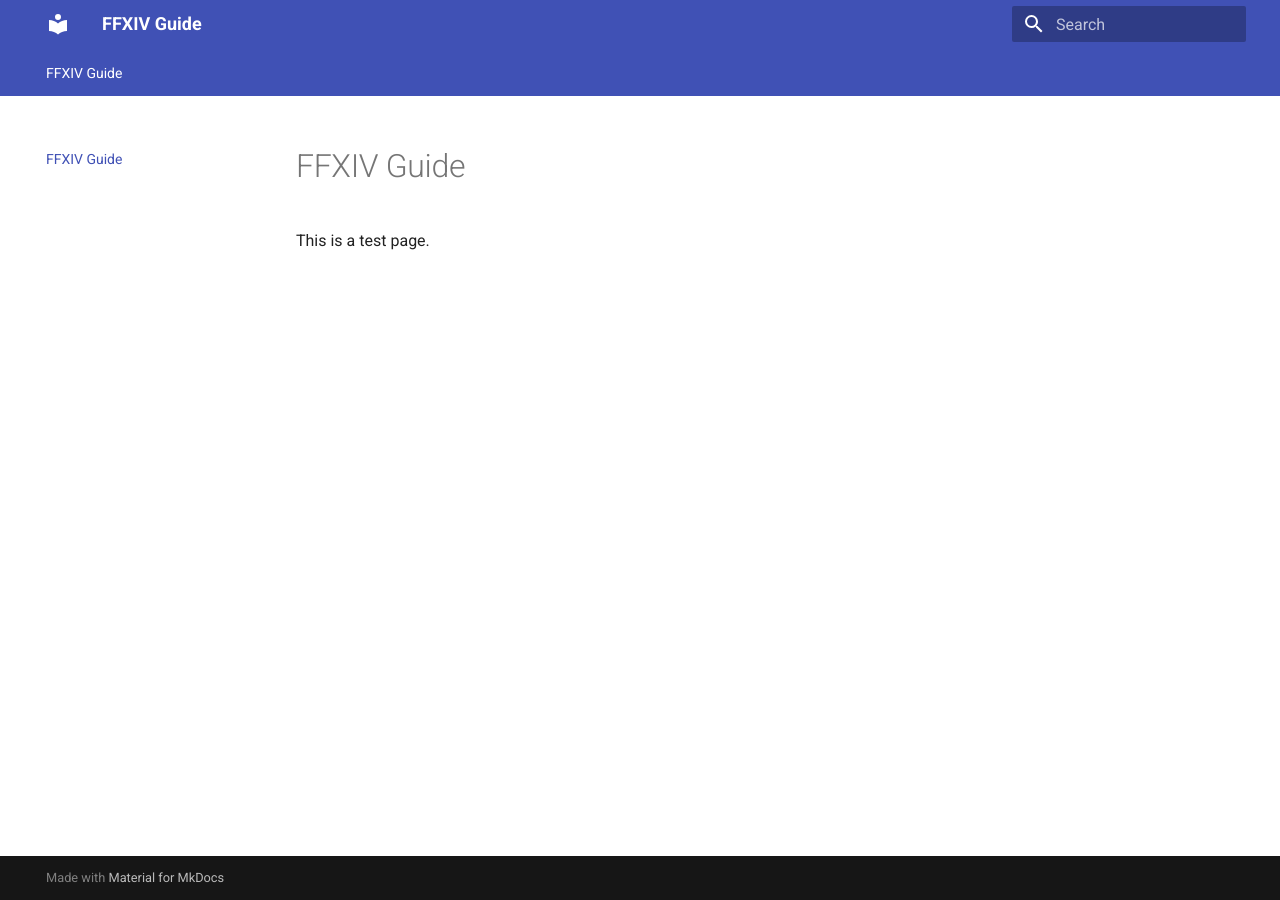
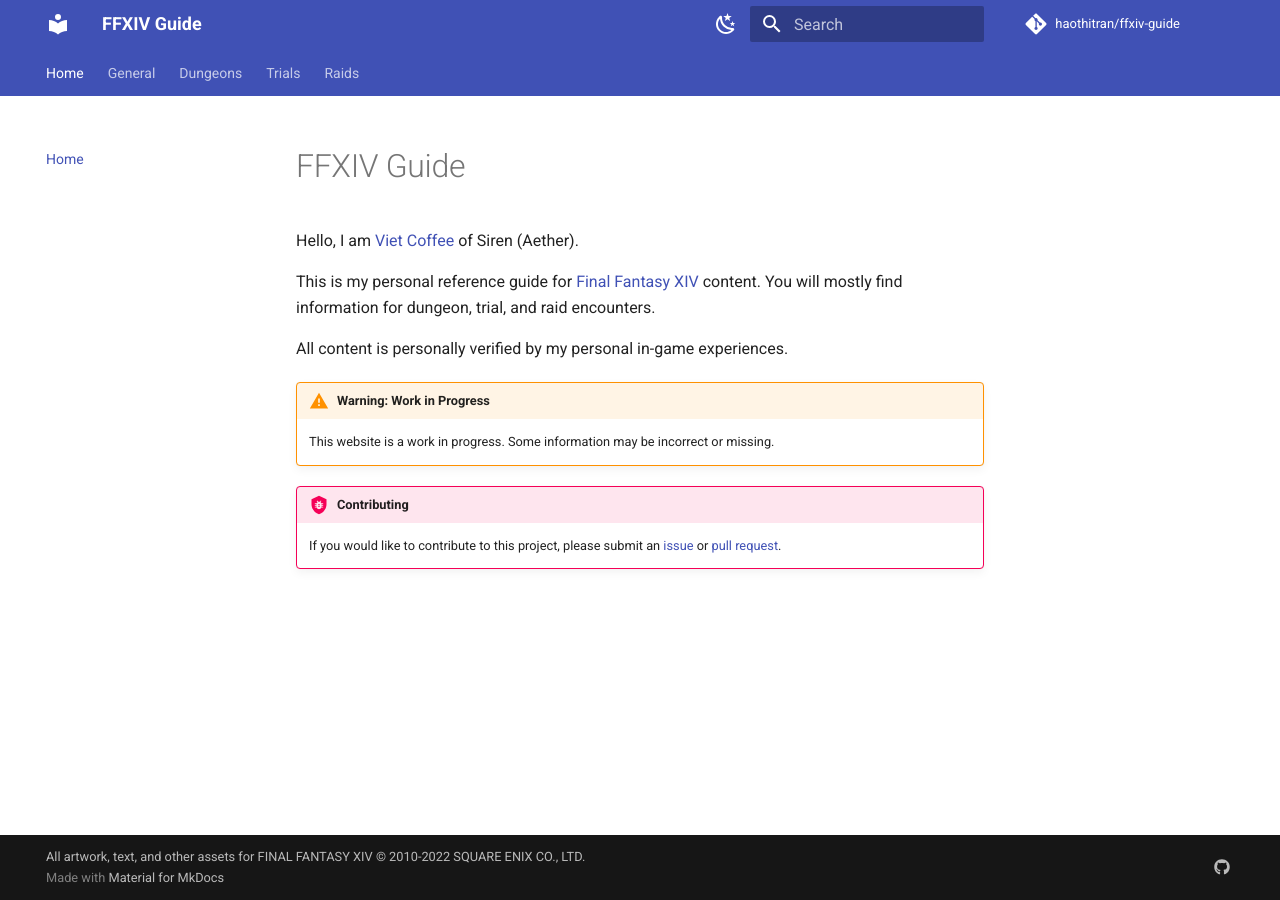
Before and after one commit to haothitran/etheirys, an MkDocs documentation site: the page built from docs/index.md, in a window 1280 px wide. Built offline with MkDocs 1.6.1 and Material for MkDocs 9.7.7, drawn with Linux system fonts in a browser that asks for light colours; comment, search, counter and statistics services are not loaded.

Commit message:
Set up theme and main pages

```diff
--- a/docs/index.md
+++ b/docs/index.md
@@ -1,3 +1,13 @@
 # FFXIV Guide
 
-This is a test page.
+Hello, I am [Viet Coffee](https://na.finalfantasyxiv.com/lodestone/character/37013782/) of Siren (Aether).
+
+This is my personal reference guide for [Final Fantasy XIV](https://www.finalfantasyxiv.com/) content. You will mostly find information for dungeon, trial, and raid encounters.
+
+All content is personally verified by my personal in-game experiences.
+
+!!! warning "Warning: Work in Progress"
+    This website is a work in progress. Some information may be incorrect or missing.
+
+!!! bug "Contributing"
+    If you would like to contribute to this project, please submit an [issue](https://github.com/haothitran/ffxiv-guide/issues) or [pull request](https://github.com/haothitran/ffxiv-guide/pulls).
--- /dev/null
+++ b/docs/stylesheets/extra.css
@@ -0,0 +1,28 @@
+/*------------------------------------------------------------------------------
+-- // EXTRA STYLESHEET
+------------------------------------------------------------------------------*/
+
+footer { margin-top: 4em; }
+
+h2 { padding-top: 1em; }
+
+/* .icon-job {
+  width: 20px;
+  height: 20px;
+  margin-right: 2px;
+  margin-bottom: 3px;
+  vertical-align: bottom;
+}
+.icon-role {
+  width: 20px;
+  height: 20px;
+  margin-right: 2px;
+  margin-bottom: 3px;
+  vertical-align: bottom;
+}
+.icon-ability {
+  width: 20px;
+  height: 20px;
+  margin-bottom: 3px;
+  vertical-align: bottom;
+} */ */
--- a/mkdocs.yml
+++ b/mkdocs.yml
@@ -2,14 +2,59 @@
 site_author: Hao Tran
 site_description: >-
   A personal reference guide for FFXIV.
+
+repo_url: https://github.com/haothitran/ffxiv-guide
+repo_name: haothitran/ffxiv-guide
 
 theme:
   name: material
   language: en
   favicon: assets/favicon.ico
 
+  palette:
+    - media: "(prefers-color-scheme: light)"
+      scheme: default
+      toggle:
+        icon: material/weather-night
+        name: Switch to dark mode
+    - media: "(prefers-color-scheme: dark)"
+      scheme: slate
+      primary: amber
+      toggle:
+        icon: material/weather-sunny
+        name: Switch to light mode
+
   features:
     - navigation.tabs
     - navigation.expand
     # - toc.integrate
-    # - navigation.top
+    - navigation.top
+
+copyright: All artwork, text, and other assets for FINAL FANTASY XIV © 2010-2022 SQUARE ENIX CO., LTD.
+extra:
+  social:
+    - icon: fontawesome/brands/github
+      link: https://github.com/haothitran/ffxiv-guide
+
+extra_css:
+  - stylesheets/extra.css
+
+markdown_extensions:
+  - tables
+  - admonition # types: note, abstract, info, tip, success, question, warning, failure, danger, bug, example, quote
+  - pymdownx.details
+  - pymdownx.superfences
+  - pymdownx.tabbed:
+      alternate_style: true
+  - toc:
+      permalink: ⚓︎
+  # - attr_list
+
+nav:
+  - Home: index.md
+  - General:
+    - general/index.md
+    - Jobs: general/jobs.md
+  - Dungeons: dungeons/index.md
+  - Trials: trials/index.md
+  - Raids: raids/index.md
```
Also changed, not shown: README.md (added, +11 -0 lines), docs/dungeons/a-realm-reborn/sastasha.md (added, +43 -0 lines), docs/dungeons/index.md (added, +36 -0 lines), docs/general/index.md (added, +10 -0 lines), docs/general/jobs.md (added, +4 -0 lines), docs/raids/index.md (added, +4 -0 lines), docs/trials/index.md (added, +4 -0 lines), index.md (added, +36 -0 lines), 1 other file.
